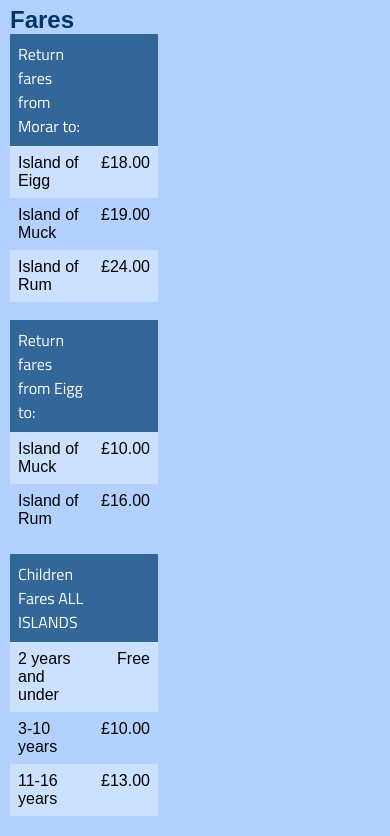
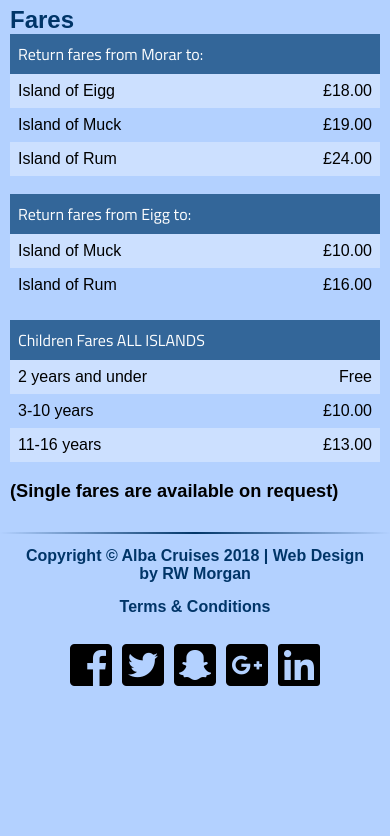
Before and after one commit to AllusInteractive/alba-cruises, an Angular app: page /times-and-costs in a window 390 px wide. Shown: the part 925-1761 px from the top of the page. After the commit the page ends 1669 px from the top, so only its background shows below. Built offline with nearby package versions, Linux system fonts and the light colour scheme; a web font is replaced by a local one.

Commit message:
fixed issue with cramped table

```diff
--- a/src/app/components/times-costs/times-costs.component.css
+++ b/src/app/components/times-costs/times-costs.component.css
@@ -74,7 +74,7 @@ table.timetable tr ul li {
     padding: 5px;
 }
 
-@media ( max-width: 895px) {
+@media (max-width: 895px) {
     table.timetable th {
         font-size: 0.6em;
     }
@@ -83,7 +83,7 @@ table.timetable tr ul li {
     }
 }
 
-@media ( max-width: 790px) {
+@media (max-width: 790px) {
     table.timetable td {
         font-size: 0.65em;
     }
@@ -91,3 +91,9 @@ table.timetable tr ul li {
         font-size: 1em;
     }
 }
+
+@media (max-width: 600px) {
+    table {
+        width: 100%;
+    }
+}
```
